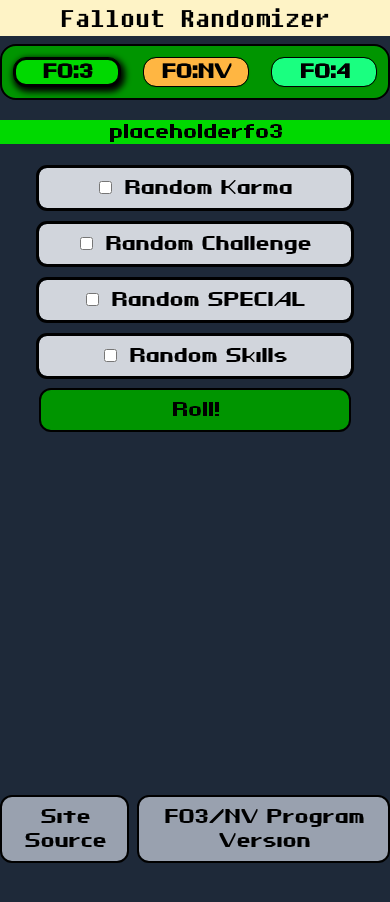
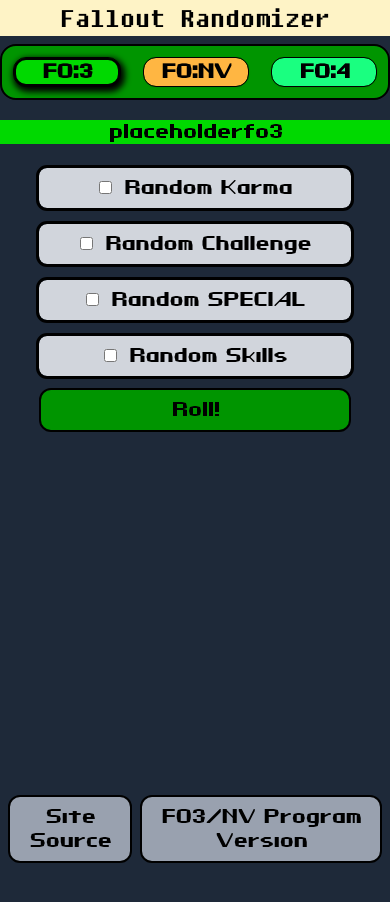
Before and after one commit to Aethdae/fallout-rand-site, a React (Vite) app: page / in a window 390 px wide. Shown: the top 902 px of the page. Built offline with nearby package versions, Linux system fonts and the light colour scheme; no server answers.

Commit message:
fix ts error, add margin to footer

```diff
--- a/src/App.tsx
+++ b/src/App.tsx
@@ -2,6 +2,7 @@
 import Game from "./Game.tsx";
 import { useState } from "react";
 import Footer from "./Footer.tsx";
+//@ts-ignore
 const states = ["three", "vegas", "four"];
 
 export default function App() {
--- a/src/Footer.tsx
+++ b/src/Footer.tsx
@@ -10,7 +10,7 @@
       {/* todo */}
       <footer className="pb-[40vh] flex justify-center">
         <nav className="flex justify-center h-full">
-          <div className="flex gap-2 md:gap-6 h-full items-bottom">
+          <div className="flex gap-2 mx-2 md:gap-6 md:mx-6 h-full items-bottom">
             <a
               href="https://github.com/Aethdae/fallout-rand-site"
               target="_blank"
```
